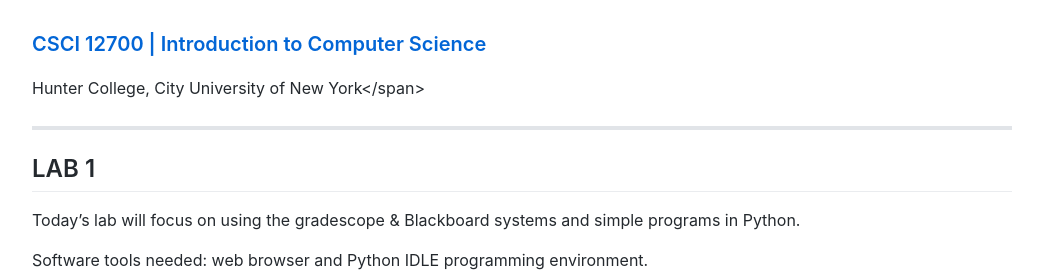
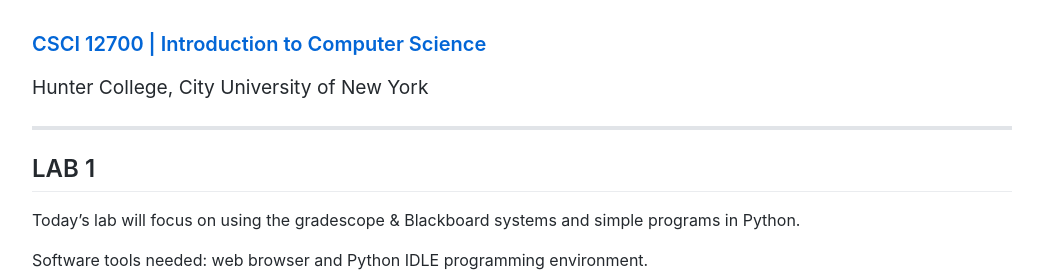
Before and after one commit to maryash/maryash.github.io, a Jekyll site: the page built from files/lab1.md, in a window 1280 px wide and 900 px high. Shown: the top 272 px of the window, without its empty margins (118-1161 px from the left). Built offline with Jekyll 4.4.1, drawn with Linux system fonts in a browser that asks for light colours; comment, search, counter and statistics services are not loaded.

Commit message:
Update lab1.md

```diff
--- a/files/lab1.md
+++ b/files/lab1.md
@@ -3,7 +3,7 @@
 title: LAB 1
 ---
 ### [CSCI 12700 | Introduction to Computer Science](../main.html)
-<span style="font-size:larger;"></span>Hunter College, City University of New York</span>
+<span style="font-size:larger;">Hunter College, City University of New York</span>
 
 ---
 
```
